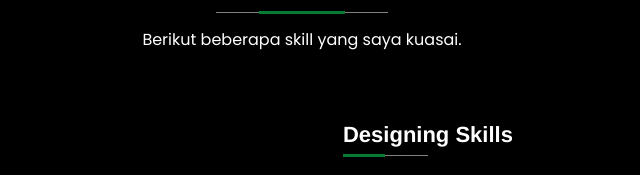
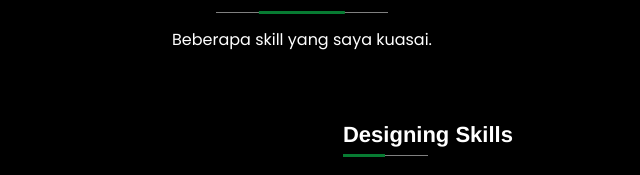
Before and after one commit to zennew/Portofolio, a plain HTML site: page index.html in a window 1280 px wide. Shown: the part 1043-1218 px from the top of the page, 338-978 px from the left. Drawn offline with nearby package versions, Linux system fonts and the light colour scheme.

Commit message:
update index.html

```diff
--- a/index.html
+++ b/index.html
@@ -15,7 +15,7 @@
         <nav>
             <div class="nav-container">
                 <div class="logo" data-aos="zoom-in" data-aos-duration="1500">
-                    Duta<span>code</span>
+                    Duta <span>code</span>
                 </div>
                 <div class="links">
                     <div
@@ -154,7 +154,7 @@
                             data-aos-duration="1500"
                             data-aos-delay="100">
 		<h1>My Skills</h1>
-		<p>Berikut beberapa skill yang saya kuasai.</p>
+		<p>Beberapa skill yang saya kuasai.</p>
 	</div>
 
 	<!--   *******  Main Heading Ends  *******   -->
```
